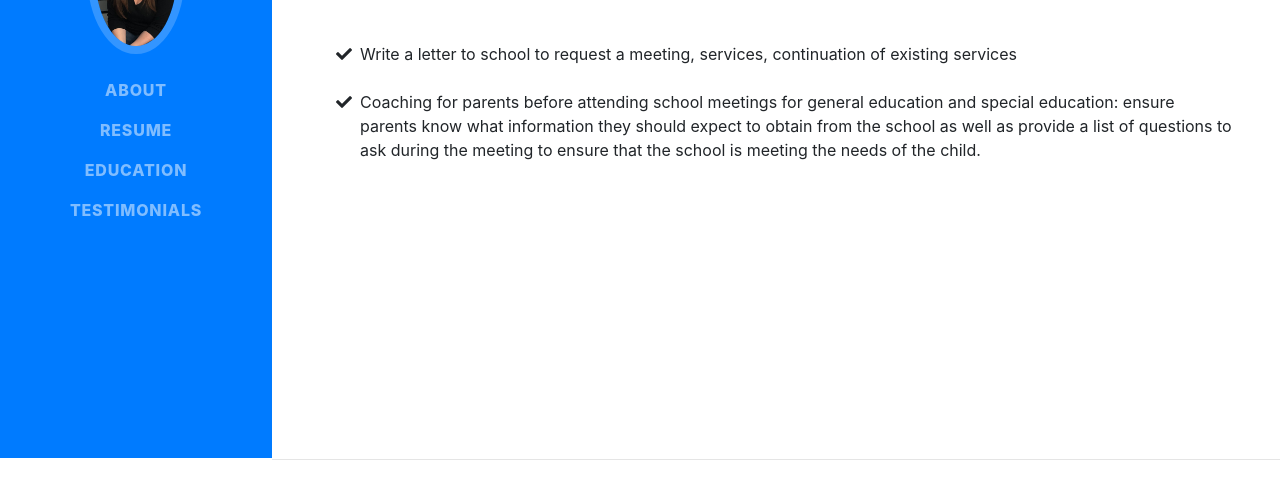
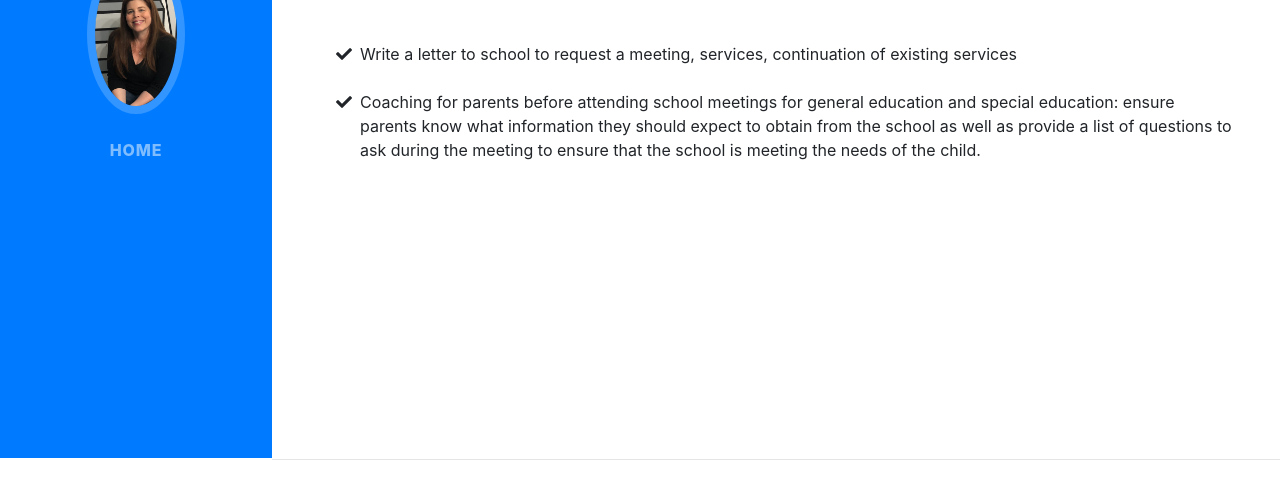
Before and after one commit to DFabry14/LaurieSite, a website with bundled scripts: page services.html in a window 1280 px wide. Shown: the part 342-838 px from the top of the page. Built offline with nearby package versions, Linux system fonts and the light colour scheme; a web font is replaced by a local one.

Commit message:
changed colors and nav

```diff
--- a/services.html
+++ b/services.html
@@ -39,21 +39,8 @@
     <div class="collapse navbar-collapse" id="navbarSupportedContent">
       <ul class="navbar-nav">
         <li class="nav-item">
-          <a class="nav-link js-scroll-trigger" href="./index.html">About</a>
+          <a class="nav-link js-scroll-trigger" href="./index.html">Home</a>
         </li>
-        <li class="nav-item">
-          <a class="nav-link js-scroll-trigger" href="./index.html#resume">Resume</a>
-        </li>
-        <li class="nav-item">
-          <a class="nav-link js-scroll-trigger" href="./index.html">Education</a>
-        </li>
-        <li class="nav-item">
-          <a class="nav-link js-scroll-trigger" href="/index.html">Testimonials</a>
-        </li>
-
-        <!-- <li class="nav-item">
-          <a class="nav-link js-scroll-trigger" href="#awards">Awards</a>
-        </li> -->
       </ul>
     </div>
   </nav>
```
Also changed, not shown: index.html (+3 -3 lines).
